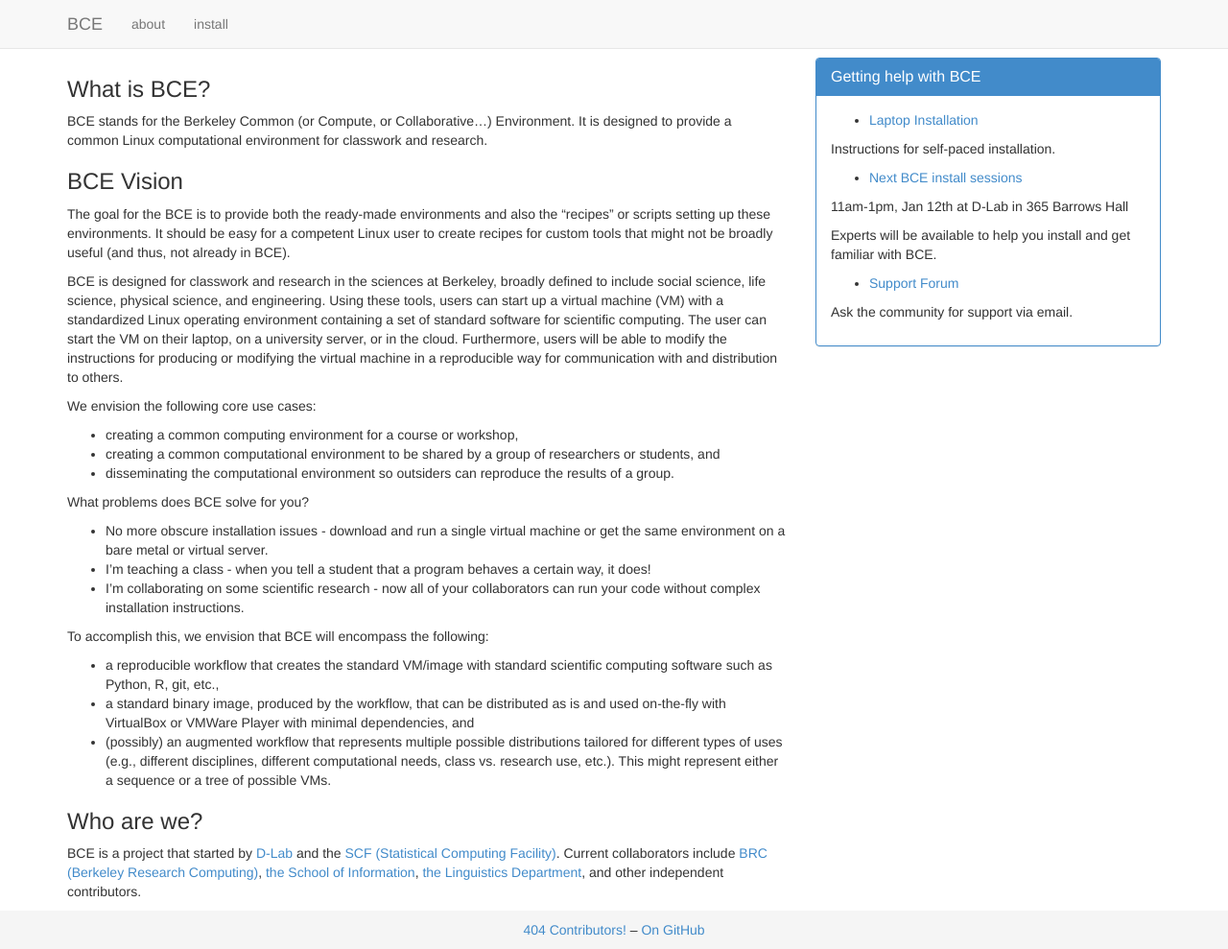
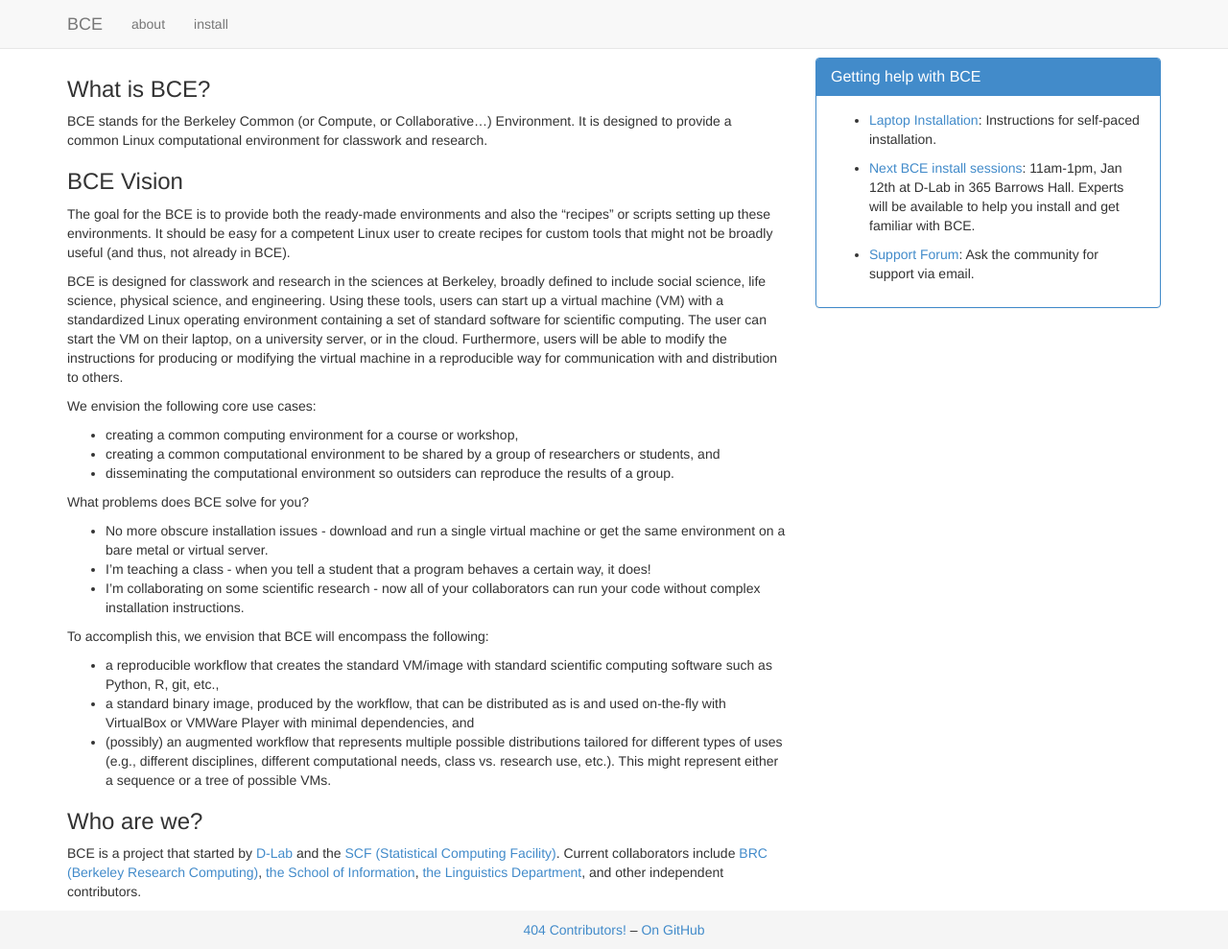
Before and after one commit to ucberkeley/bce-documentation, a Jekyll site: the page built from index.md, in a window 1280 px wide and 989 px high. Shown: the whole window at 96% size. Built offline with Jekyll 4.4.1, drawn with Linux system fonts in a browser that asks for light colours; nearby versions of some CDN libraries; library files that are not in the unit come from our copies; Markdown is read by kramdown in place of the engine named in the settings.

Commit message:
fix line wrapping

```diff
--- a/_includes/info.md
+++ b/_includes/info.md
@@ -1,13 +1,5 @@
- - [Laptop Installation](laptop-installation.html)
+ - [Laptop Installation](laptop-installation.html): Instructions for self-paced installation.
 
-Instructions for self-paced installation.
+ - [Next BCE install sessions](install-sessions.html): 11am-1pm, Jan 12th at D-Lab in 365 Barrows Hall. Experts will be available to help you install and get familiar with BCE.
 
- - [Next BCE install sessions](install-sessions.html)
-
-11am-1pm, Jan 12th at D-Lab in 365 Barrows Hall
-
-Experts will be available to help you install and get familiar with BCE.
-
- - [Support Forum](https://groups.google.com/forum/#!forum/ucb-bce)
-
-Ask the community for support via email.
+ - [Support Forum](https://groups.google.com/forum/#!forum/ucb-bce): Ask the community for support via email.
```
